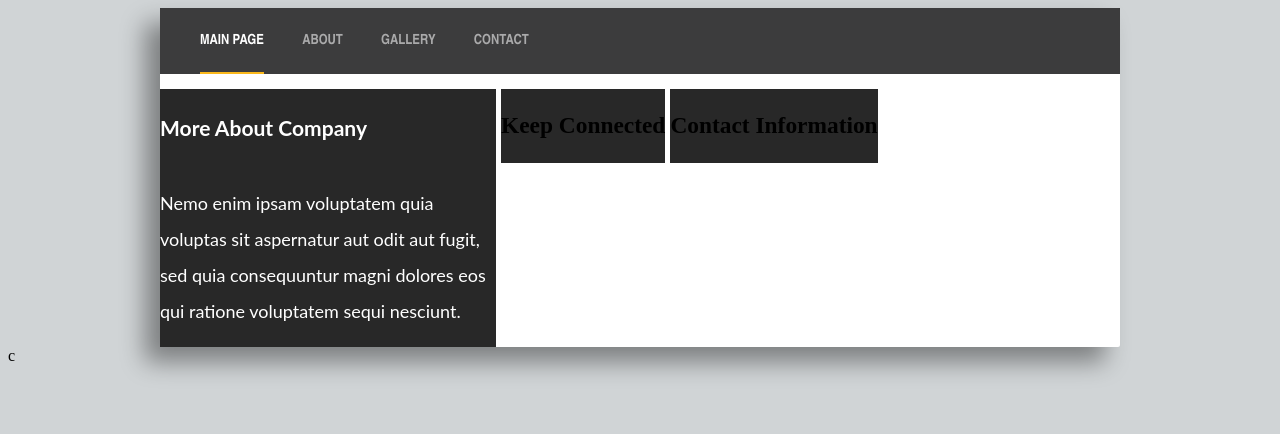
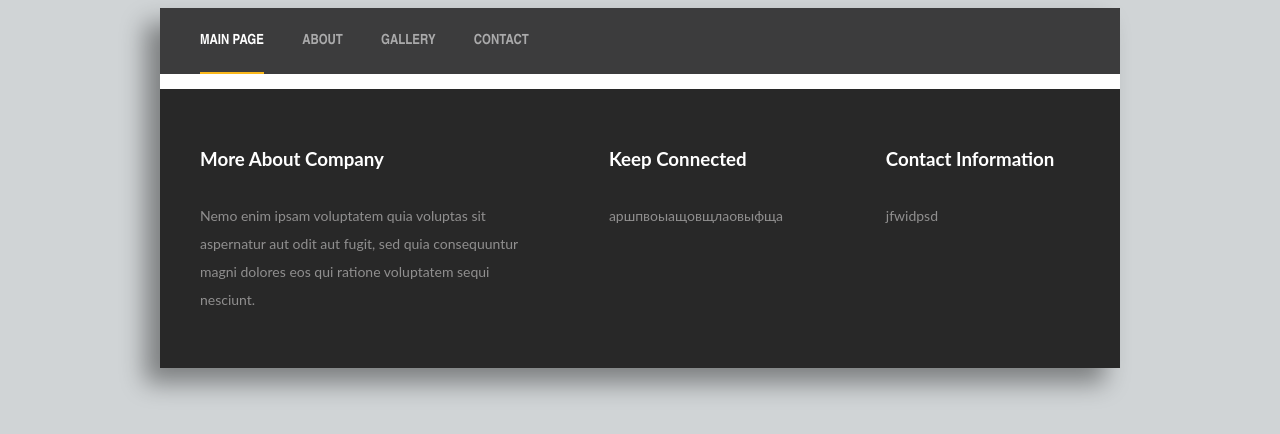
Before and after one commit to DKamsuk/training0, a plain HTML site: page index.html in a window 1280 px wide. Drawn offline with Linux system fonts and the light colour scheme.

Commit message:
Сделал первую часть footera

```diff
--- a/index.html
+++ b/index.html
@@ -21,16 +21,19 @@
     <footer class="footer-wrapper">
         <div class="footer-container">
             <div class="footer-top">
-                <div class="h3-div h3-class"><h3>More About Company</h3>
-                    <p class="h3-div">Nemo enim ipsam voluptatem quia voluptas sit aspernatur aut odit aut fugit, sed
+                <div class="h3-div more-adout">
+                    <h3 class="tech">More About Company</h3>
+                    <p class="h3-cllas">Nemo enim ipsam voluptatem quia voluptas sit aspernatur aut odit aut fugit, sed
                         quia consequuntur
                         magni dolores eos qui ratione voluptatem sequi nesciunt.</p>
                 </div>
-                <div class="h3-div">
-                    <h3 class="h3-div">Keep Connected</h3>
+                <div class="h3-div keep-connected">
+                    <h3 class="tech">Keep Connected</h3>
+                    <p class="h3-cllas">аршпвоыащовщлаовыфща</p>
                 </div>
                 <div class="h3-div">
-                    <h3 class="h3-div">Contact Information</h3>
+                    <h3 class="tech">Contact Information</h3>
+                    <p class="h3-cllas">jfwidpsd</p>
                 </div>
             </div>
             <div class="footer-bottom">
@@ -41,4 +44,4 @@
     </footer>
 </div>
 </body>
-</html>c
+</html>
--- a/styles/index.css
+++ b/styles/index.css
@@ -145,15 +145,36 @@ a.page_active:after {
 }
 
 .h3-div {
+    color: #FFFFFF;
     display: inline-block;
-    background: #282828;
+    vertical-align: top;
 }
 
-.h3-class {
-    width: 35%;
-    font-family: 'Lato', sans-serif !important;;
+.footer-container {
+    background: #282828;
+    padding: 40px 40px 40px 40px;
+    font-size: 16px;
+    font-family: 'Lato', sans-serif !important;
+}
+
+.h3-cllas {
+    color: #908F8F;
+    font-size: 14px;
+    line-height: 2em;
+}
+
+.more-adout {
+    width: 38%;
+
+}
+
+.keep-connected {
+    width: 23%;
+    margin: 0 8%;
+    display: inline-block;
     vertical-align: top;
-    line-height: 2em;
-    font-size: 18px;
-    color: #fff;
 }
+
+.tech {
+    margin-bottom: 32px;
+}
```
Also changed, not shown: styles/contact.css (line endings or trailing spaces).
